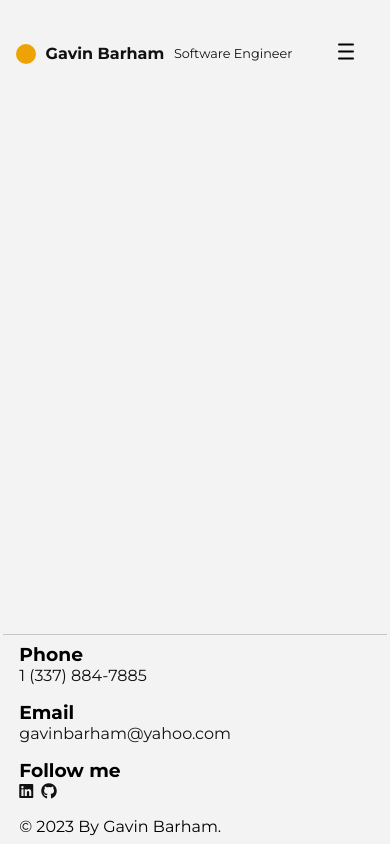
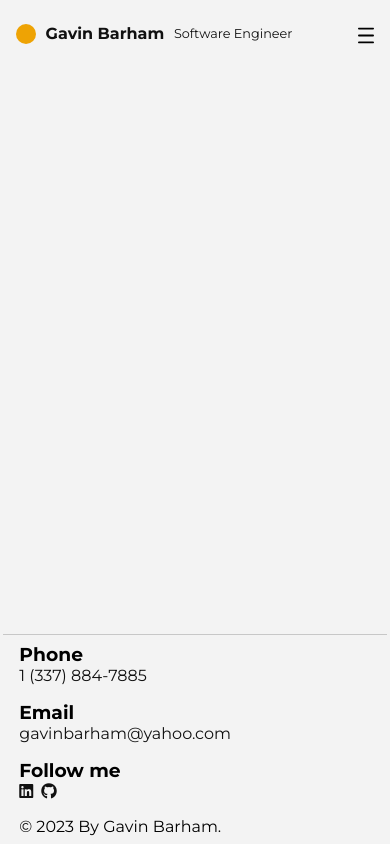
Before and after one commit to Gavin-Barham/dev-portfolio, a React (Vite) app: page / in a window 390 px wide. Built offline with nearby package versions, Linux system fonts and the light colour scheme.

Commit message:
fix mobile header padding

```diff
--- a/src/components/Header/header.module.css
+++ b/src/components/Header/header.module.css
@@ -29,7 +29,7 @@ nav{
 .icon_container {
   position: relative;
   z-index: 1;
-  top: 2.3em; /* adjust this value to position the icon where you want it */
+  top: 1.3em; /* adjust this value to position the icon where you want it */
   transform: translateY(-50%);
 }
 h3, p{
--- a/src/components/Icon/icon.module.css
+++ b/src/components/Icon/icon.module.css
@@ -10,7 +10,7 @@
 
     overflow: hidden;
 
-    padding: 20px;
+    /* padding: 20px; */
   }
 
   .button {
```
